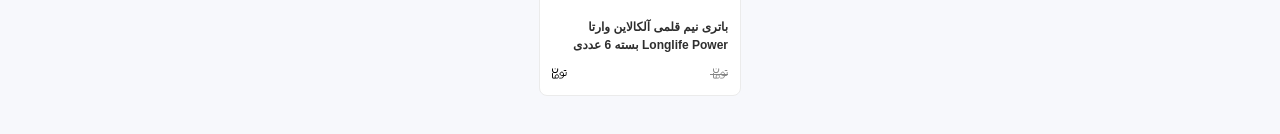
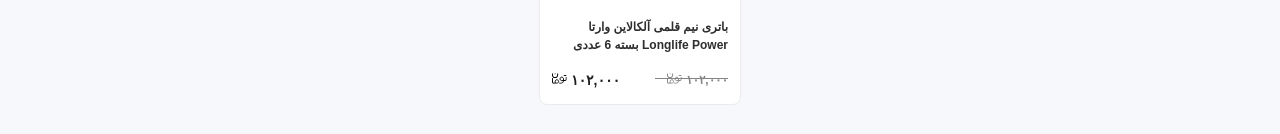
Before and after one commit to mahyarErshad/anaram-react, a React (Create React App) app: page / in a window 1280 px wide. Shown: the part 1604-1738 px from the top of the page. Built offline with nearby package versions, Linux system fonts and the light colour scheme; a web font is replaced by a local one.

Commit message:
ProductCardPriceSection is dynamic

```diff
--- a/src/Components/ProductCards/ProductCardWithDiscount/ProductCardWithDiscount.jsx
+++ b/src/Components/ProductCards/ProductCardWithDiscount/ProductCardWithDiscount.jsx
@@ -17,8 +17,8 @@ function ProductCardWithDiscount() {
       </div>
       <figcaption className="text-xs font-semibold max-w-[11rem] leading-[1.125rem] text-NeutralN600 mb-4">باتری نیم قلمی آلکالاین وارتا Longlife Power بسته 6 عددی</figcaption>
       <div className="flex justify-between items-center w-full">
-        <ProductCardPriceSection discountText />
-        <ProductCardPriceSection />
+        <ProductCardPriceSection price="۱۰۲,۰۰۰" discountText />
+        <ProductCardPriceSection price="۱۰۲,۰۰۰" />
       </div>
     </figure>
   );
```
